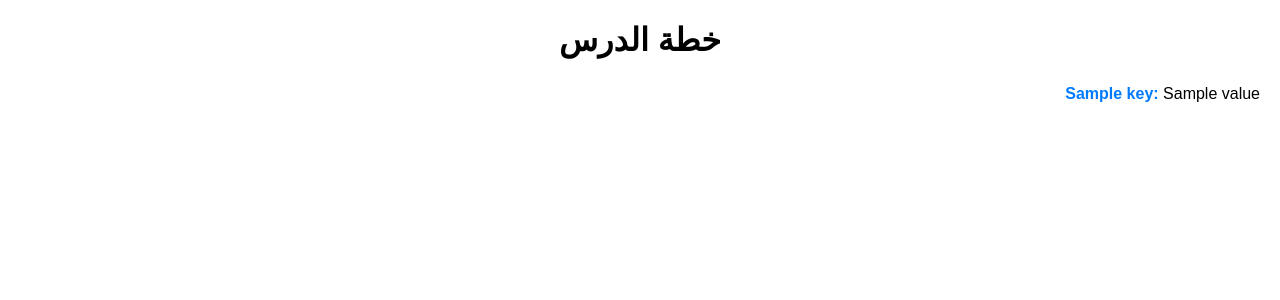
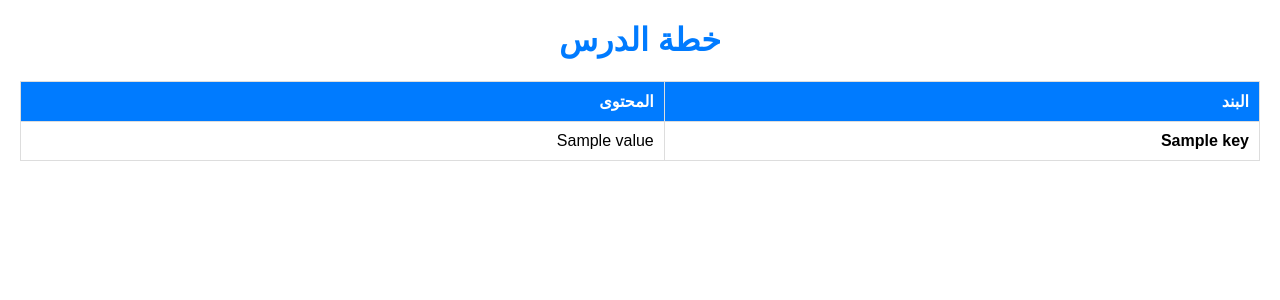
Before and after one commit to bazzawy/lesson-plan-app, a Flask app: template templates/lesson_plan_template.html in a window 1280 px wide. Shown: the top 300 px of the page. Run offline with Flask 3, Linux system fonts and the light colour scheme; the template is opened without the code that fills it: most values are stand-ins (such as "Sample title", 1, 10 or a date in 2020).

Commit message:
Fixed Arabic text direction and added table formatting

```diff
--- a/app.py
+++ b/app.py
@@ -1,8 +1,8 @@
-from flask import Flask, render_template, request, send_file
 import pdfkit
 import os
+from flask import Flask, render_template, request, send_file
 
-app = Flask(__name__)
+app = Flask(__name__, template_folder="templates")
 
 @app.route('/', methods=['GET', 'POST'])
 def lesson_plan():
@@ -26,10 +26,15 @@ def lesson_plan():
             "الأنشطة اللاصفية / التكليفات": request.form.get('assignments', 'اضف الأنشطة اللاصفية / التكليفات هنا')
         }
 
-        # Create HTML content for PDF
+        # توليد HTML من القالب
         html_content = render_template('lesson_plan_template.html', lesson_data=lesson_data)
         pdf_file = "lesson_plan.pdf"
-        pdfkit.from_string(html_content, pdf_file)
+
+        # ضبط مسار `wkhtmltopdf`
+        pdfkit_config = pdfkit.configuration(wkhtmltopdf="/usr/bin/wkhtmltopdf")
+
+        # توليد الـ PDF باستخدام `pdfkit`
+        pdfkit.from_string(html_content, pdf_file, configuration=pdfkit_config)
 
         return send_file(pdf_file, as_attachment=True)
 
--- a/templates/lesson_plan_template.html
+++ b/templates/lesson_plan_template.html
@@ -12,27 +12,37 @@
         }
         h1 {
             text-align: center;
+            color: #007BFF;
         }
-        ul {
-            list-style-type: none;
-            padding: 0;
+        table {
+            width: 100%;
+            border-collapse: collapse;
+            margin-top: 20px;
         }
-        li {
-            margin-bottom: 10px;
-            font-size: 16px;
-            line-height: 1.6;
+        th, td {
+            border: 1px solid #ddd;
+            padding: 10px;
+            text-align: right;
         }
-        strong {
-            color: #007BFF;
+        th {
+            background-color: #007BFF;
+            color: white;
         }
     </style>
 </head>
 <body>
     <h1>خطة الدرس</h1>
-    <ul>
+    <table>
+        <tr>
+            <th>البند</th>
+            <th>المحتوى</th>
+        </tr>
         {% for key, value in lesson_data.items() %}
-        <li><strong>{{ key }}:</strong> {{ value }}</li>
+        <tr>
+            <td><strong>{{ key }}</strong></td>
+            <td>{{ value }}</td>
+        </tr>
         {% endfor %}
-    </ul>
+    </table>
 </body>
 </html>
```
